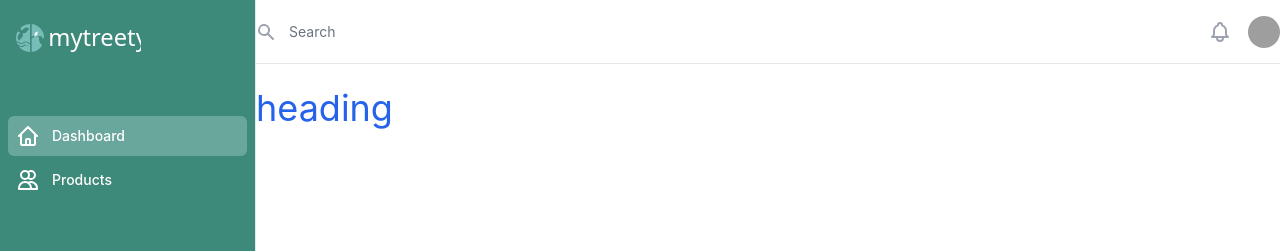
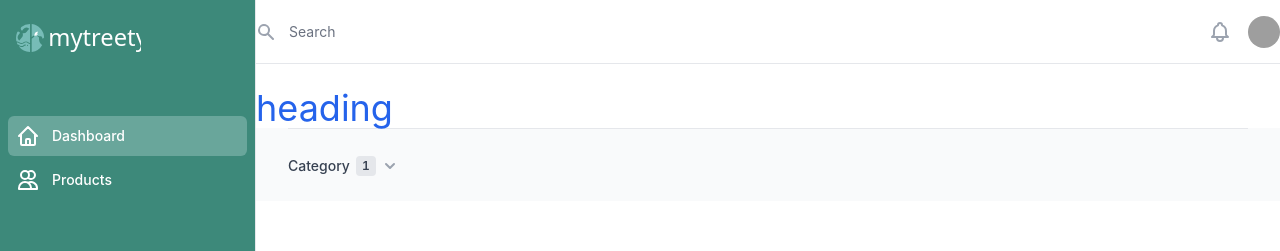
Before and after one commit to MohmaedAlaa/E-commerce-Vendor-Dashboard, a Next.js app: page / in a window 1280 px wide. Shown: the top 251 px of the page. Built offline with nearby package versions, Linux system fonts and the light colour scheme; grey boxes are pictures that could not be loaded.

Commit message:
add filters component

```diff
--- /dev/null
+++ b/components/demo/Filters.js
@@ -0,0 +1,100 @@
+import { Fragment, useState } from "react";
+import {
+  Dialog,
+  Disclosure,
+  Menu,
+  Popover,
+  Transition,
+} from "@headlessui/react";
+import { ChevronDownIcon } from "@heroicons/react/solid";
+
+const filters = [
+  {
+    id: "category",
+    name: "Category",
+    options: [
+      { value: "tees", label: "Tees" },
+      { value: "crewnecks", label: "Crewnecks" },
+      { value: "hats", label: "Hats" },
+    ],
+  },
+];
+
+function classNames(...classes) {
+  return classes.filter(Boolean).join(" ");
+}
+
+export default function Example() {
+  const [open, setOpen] = useState(false);
+
+  return (
+    <div className="bg-gray-50">
+      <div className="max-w-3xl mx-auto px-4 text-center sm:px-6 lg:max-w-7xl lg:px-8">
+        <section
+          aria-labelledby="filter-heading"
+          className="border-t border-gray-200 py-6"
+        >
+          <div className="flex items-center justify-between">
+            <Popover.Group className="hidden sm:flex sm:items-baseline sm:space-x-8">
+              {filters.map((section, sectionIdx) => (
+                <Popover
+                  as="div"
+                  key={section.name}
+                  id="desktop-menu"
+                  className="relative z-10 inline-block text-left"
+                >
+                  <div>
+                    <Popover.Button className="group inline-flex items-center justify-center text-sm font-medium text-gray-700 hover:text-gray-900">
+                      <span>{section.name}</span>
+                      {sectionIdx === 0 ? (
+                        <span className="ml-1.5 rounded py-0.5 px-1.5 bg-gray-200 text-xs font-semibold text-gray-700 tabular-nums">
+                          1
+                        </span>
+                      ) : null}
+                      <ChevronDownIcon
+                        className="flex-shrink-0 -mr-1 ml-1 h-5 w-5 text-gray-400 group-hover:text-gray-500"
+                        aria-hidden="true"
+                      />
+                    </Popover.Button>
+                  </div>
+
+                  <Transition
+                    as={Fragment}
+                    enter="transition ease-out duration-100"
+                    enterFrom="transform opacity-0 scale-95"
+                    enterTo="transform opacity-100 scale-100"
+                    leave="transition ease-in duration-75"
+                    leaveFrom="transform opacity-100 scale-100"
+                    leaveTo="transform opacity-0 scale-95"
+                  >
+                    <Popover.Panel className="origin-top-right absolute right-0 mt-2 bg-white rounded-md shadow-2xl p-4 ring-1 ring-black ring-opacity-5 focus:outline-none">
+                      <form className="space-y-4">
+                        {section.options.map((option, optionIdx) => (
+                          <div key={option.value} className="flex items-center">
+                            <input
+                              id={`filter-${section.id}-${optionIdx}`}
+                              name={`${section.id}[]`}
+                              defaultValue={option.value}
+                              type="checkbox"
+                              className="h-4 w-4 border-gray-300 rounded text-indigo-600 focus:ring-indigo-500"
+                            />
+                            <label
+                              htmlFor={`filter-${section.id}-${optionIdx}`}
+                              className="ml-3 pr-6 text-sm font-medium text-gray-900 whitespace-nowrap"
+                            >
+                              {option.label}
+                            </label>
+                          </div>
+                        ))}
+                      </form>
+                    </Popover.Panel>
+                  </Transition>
+                </Popover>
+              ))}
+            </Popover.Group>
+          </div>
+        </section>
+      </div>
+    </div>
+  );
+}
--- a/pages/index.js
+++ b/pages/index.js
@@ -1,5 +1,5 @@
 import Head from "next/head";
-
+import Filters from "../components/demo/Filters";
 export default function Home() {
   return (
     <div className="container">
@@ -11,6 +11,7 @@ export default function Home() {
 
       <main className="container">
         <p className="text-4xl text-blue-600">heading</p>
+        <Filters />
       </main>
     </div>
   );
```
